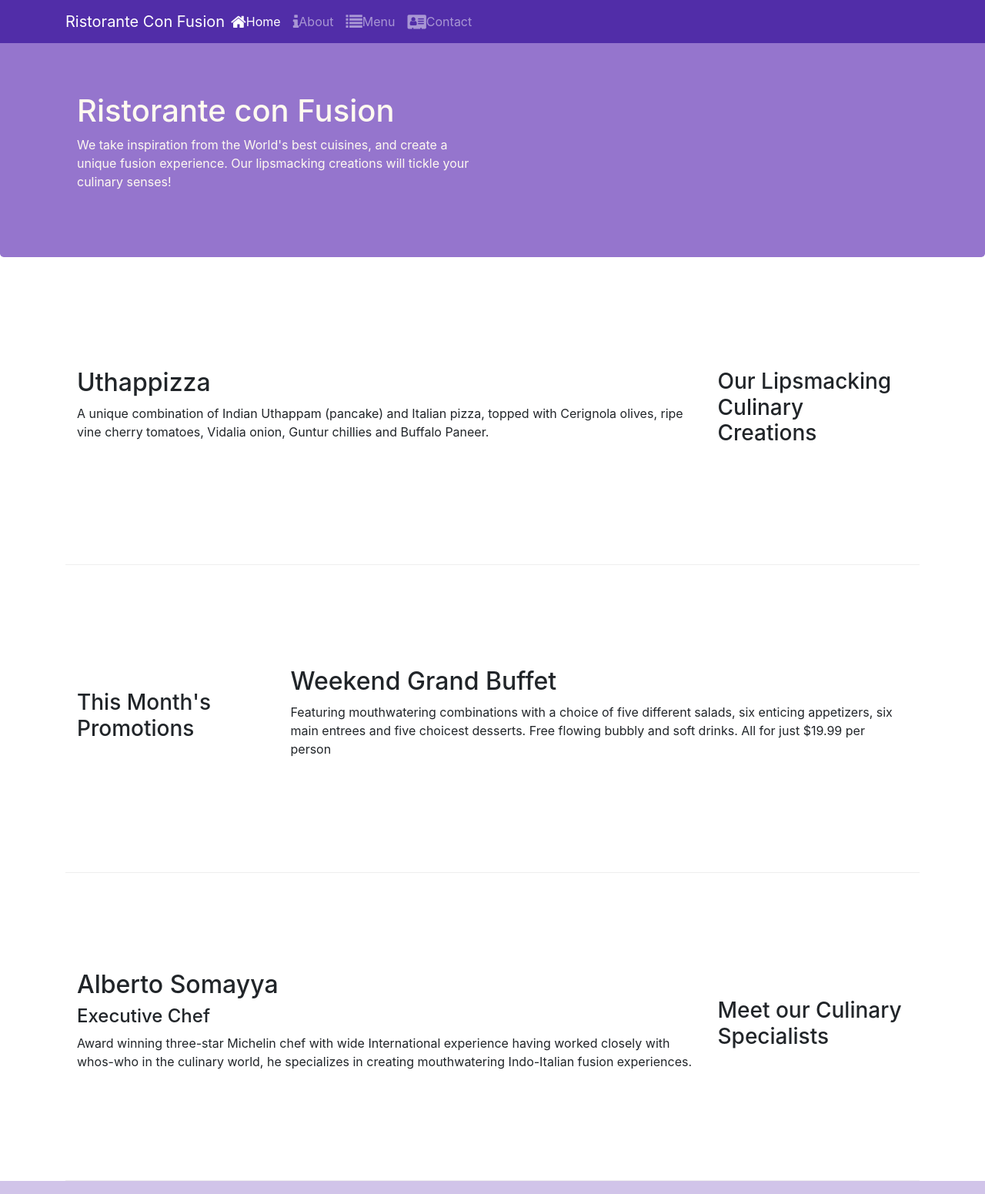
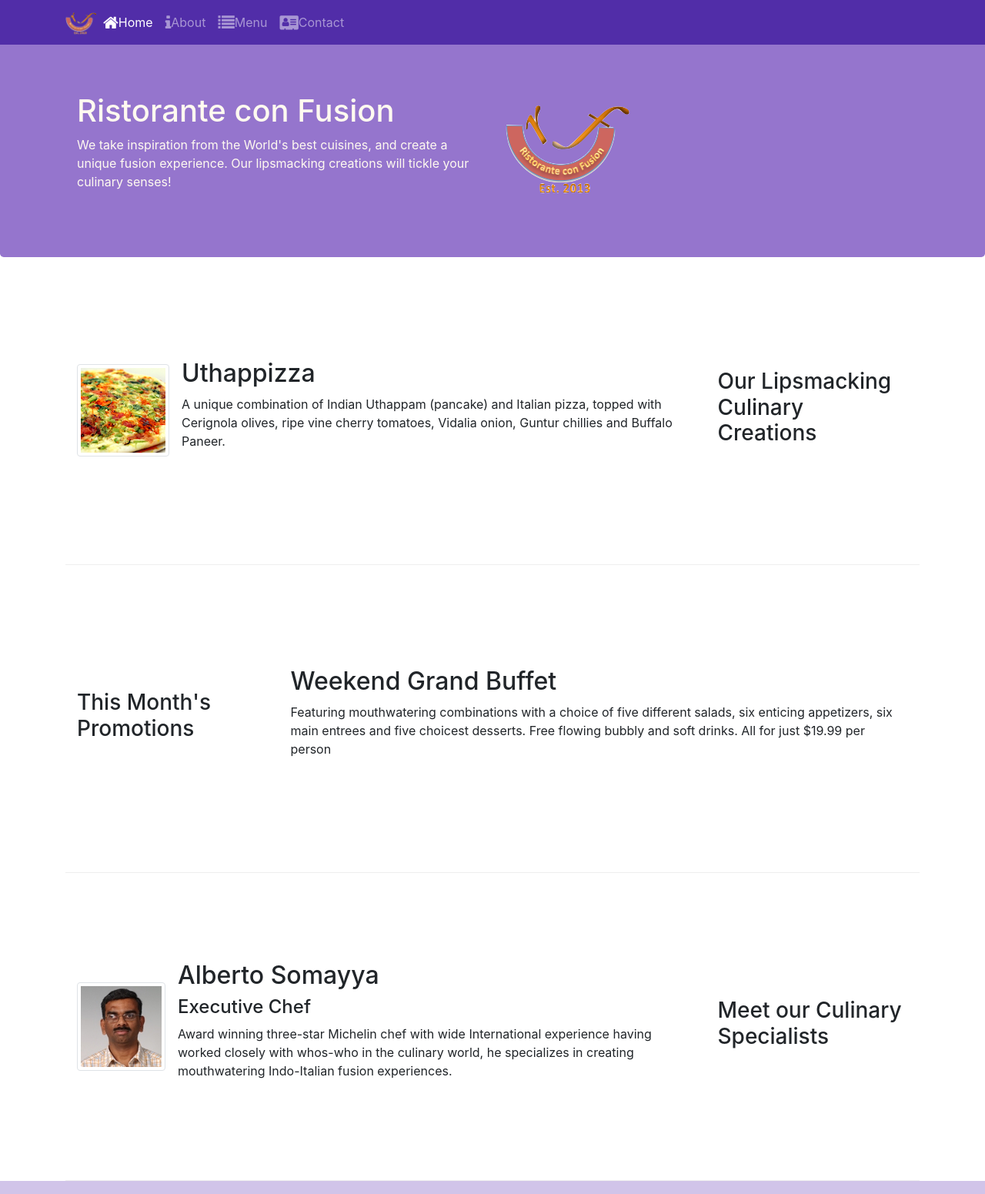
Before and after one commit to VkRan/rest-site, a website: page index.html in a window 1280 px wide. Shown: the top 1551 px of the page at 77% size. Drawn offline with nearby package versions, Linux system fonts and the light colour scheme.

Commit message:
Images and Media

```diff
--- a/index.html
+++ b/index.html
@@ -21,7 +21,7 @@
                 <button class="navbar-toggler" type="button" data-toggle="collapse" data-target="#Navbar">
                           <span class="navbar-toggler-icon"></span>
                 </button>
-                <a class="navbar-brand mr-auto" href="#">Ristorante Con Fusion</a>
+                <a class="navbar-brand mr-auto" href="#"><img src="img/logo.png" height="30" width="41"></a>
                 <div class="collapse navbar-collapse" id="Navbar">
                     <ul class="navbar-nav mr-auto">
                           <li class="nav-item active"><a class="nav-link" href="#"><span class="fa fa-home fa-lg"></span>Home</a></li>
@@ -40,7 +40,8 @@
                     <h1>Ristorante con Fusion</h1>
                     <p>We take inspiration from the World's best cuisines, and create a unique fusion experience. Our lipsmacking creations will tickle your culinary senses!</p>
                 </div>
-                <div class="col-12 col-sm">
+                <div class="col-12 col-sm align-self-center">
+                    <img src="img/logo.png" class="img-fluid">
                 </div>
             </div>
         </div>
@@ -52,8 +53,13 @@
                 <h3>Our Lipsmacking Culinary Creations</h3>
             </div>
             <div class="col col-sm oder-sm-first col-md">
-                <h2>Uthappizza</h2>
-                <p class="d-none d-sm-block">A unique combination of Indian Uthappam (pancake) and Italian pizza, topped with Cerignola olives, ripe vine cherry tomatoes, Vidalia onion, Guntur chillies and Buffalo Paneer.</p>
+                <div class="media">
+                    <img class="d-flex mr-3 img-thumbnail align-self-center" src="img/uthappizza.png" alt="uthappizza">
+                    <div class="media-body">
+                         <h2 class="mt-0">Uthappizza</h2>
+                         <p class="d-none d-sm-block">A unique combination of Indian Uthappam (pancake) and Italian pizza, topped with Cerignola olives, ripe vine cherry tomatoes, Vidalia onion, Guntur chillies and Buffalo Paneer.</p>
+                    </div>
+                </div>
             </div>
         </div>
 
@@ -73,9 +79,14 @@
                 <h3>Meet our Culinary Specialists</h3>
             </div>
             <div class="col col-sm order-sm-first col-md">
-                <h2>Alberto Somayya</h2>
-                <h4>Executive Chef</h4>
-                <p class="d-none d-sm-block">Award winning three-star Michelin chef with wide International experience having worked closely with whos-who in the culinary world, he specializes in creating mouthwatering Indo-Italian fusion experiences. </p>
+                <div class="media">
+                      <img class="d-flex mr-3 align-self-center img-thumbnail" src="img/alberto.png" alt="alberto">
+                      <div class="media-body">
+                            <h2 class="mt-0">Alberto Somayya</h2>
+                            <h4>Executive Chef</h4>
+                            <p class="d-none d-sm-block">Award winning three-star Michelin chef with wide International experience having worked closely with whos-who in the culinary world, he specializes in creating mouthwatering Indo-Italian fusion experiences. </p>
+                      </div>
+                </div>
             </div>
         </div>
     </div>
```
Also changed, not shown: aboutus.html (+3 -2 lines), contactus.html (+3 -2 lines), img/alberto.png (added), img/buffet.png (added), img/logo.png (added), img/uthappizza.png (added), 1 other file.
